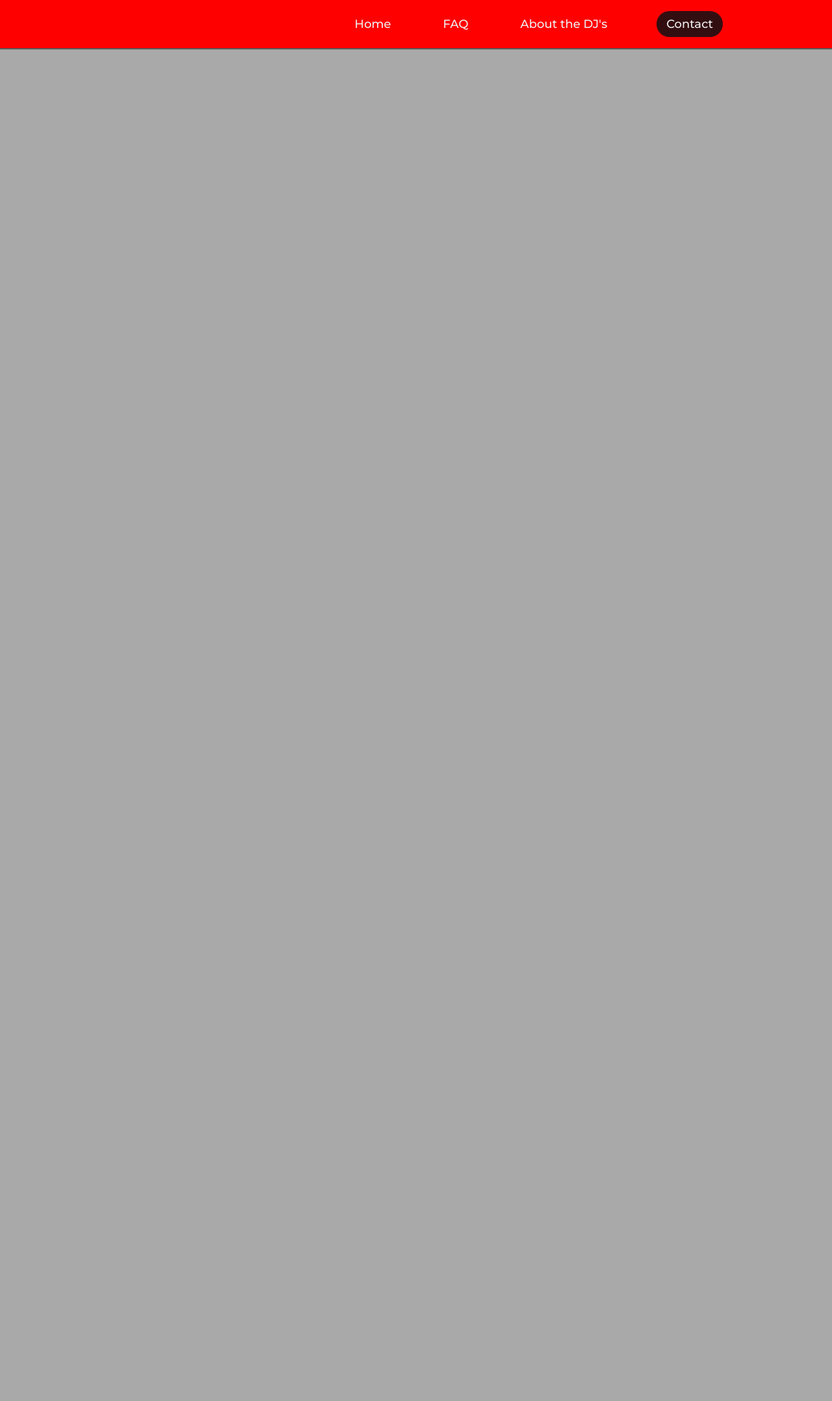
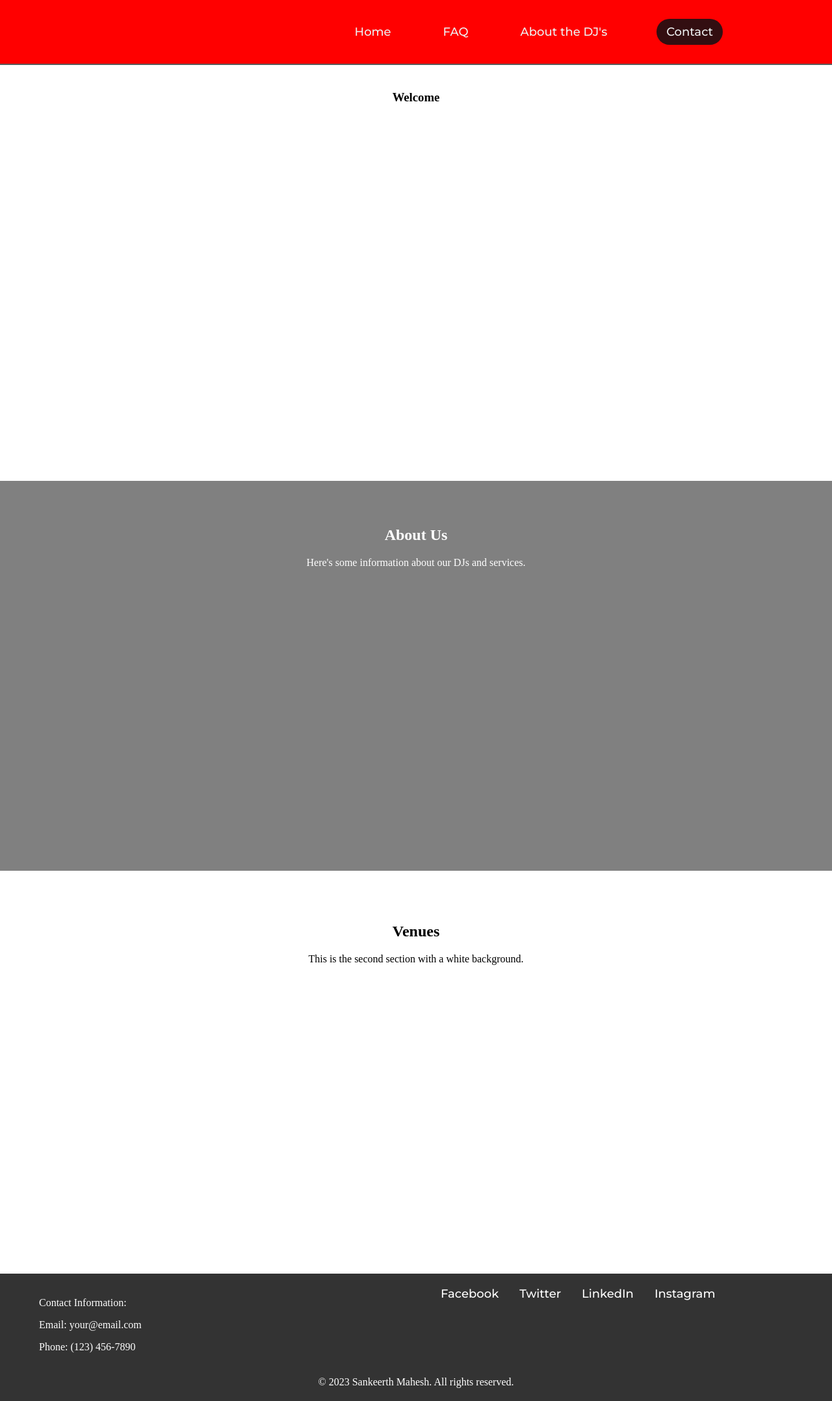
Before and after one commit to samahesh56/dj-web-design, a Flask app: page / in a window 1280 px wide. Shown: the whole page at 65% size. Before the commit the page ends 76 px from the top, so only its background shows below. Run offline with Flask 3, Linux system fonts and the light colour scheme.

Commit message:
more bugfixes

```diff
--- a/website/static/css/styles.css
+++ b/website/static/css/styles.css
@@ -1,18 +1,20 @@
 /* Font Import from Google Fonts */
 @import url('https://fonts.googleapis.com/css2?family=Montserrat:wght@500&display=swap');
 
-/* DEFAULT Styles for Navigation Links and Button (Hamburger-Style Navbar) */
+
+/* Default Styles for Navigation Links and Button (Hamburger-Style Navbar) */
 li, a, button {
     font-family: "Montserrat", sans-serif;
     font-weight: 500;
     font-size: 18px;
     color: #edf0f1;
     text-decoration: none;
-    list-style: none; /* Removes bullet points */
+    list-style: none; /* Remove bullet points */
     display: inline; /* Display as inline elements */
     margin-right: 20px; /* Increase spacing between navigation links */
     margin-left: 18px; /* Move the navigation links to the left */
 }
+
 
 /* Header Styles */
 header {
@@ -20,23 +22,20 @@
     top: 0;
     left: 0;
     right: 0;
-    display: flex; /* css Flexbox integration, allows for auto-alignment of elements */
-    justify-content: space-between; /* All available space is inserted between the first and last items, pushing them to the container's opposing ends*/
+    display: flex;
+    justify-content: space-between;
     align-items: center;
-    padding: 10px 10%; /* space between content and border. */
-    background-color: red; /* Change background color of Navbar here */
-    border-bottom: 2px solid rgb(92, 89, 89); /* color of bottom border */
+    padding: 22px 10%;
+    background-color: red; /* Red background for the navbar */
+    border-bottom: 2px solid rgb(92, 89, 89);
 }
 
-/* Style for the rest of the website background */
-body {
-    background-color: darkgray; /* Change background color here */
-}
 
 /* Logo Styles */
 .logo {
     cursor: pointer;
 }
+
 
 /* Navigation Styles (Hamburger-Style Navbar) */
 .nav {
@@ -45,10 +44,12 @@
     margin-left: auto; /* Right-align the navigation links */
 }
 
+
 .burger {
     display: none; /* Hide the hamburger icon by default */
     cursor: pointer;
 }
+
 
 .bar {
     width: 25px;
@@ -57,6 +58,7 @@
     margin: 5px 0;
     transition: 0.4s;
 }
+
 
 /* Style for the "Contact" button */
 button {
@@ -68,9 +70,11 @@
     transition: background-color 0.3s ease; /* Add a smooth transition effect */
 }
 
+
 button:hover {
     background-color: rgba(0, 136, 169, 1); /* Darken the color when hovered */
 }
+
 
 /* Navigation link hover effect */
 .nav__links li a:hover {
@@ -78,16 +82,20 @@
     transition: color 0.3s ease; /* Add a smooth transition effect */
 }
 
+
 /* Media query for smaller screens (Hamburger-Style Navbar) */
 @media screen and (max-width: 768px) {
     .burger {
         display: block; /* Show the hamburger icon on smaller screens */
     }
 
+
     .nav__links {
         display: none; /* Hide the navigation links on smaller screens */
     }
 }
+
+
 
 
 /* Styles for Section 1 with a white background */
@@ -99,10 +107,12 @@
     min-height: 500px; /* Increase the section height */
 }
 
+
 .section-white .content {
     max-width: 800px; /* Limit the content width */
     margin: 0 auto; /* Center the content horizontally */
 }
+
 
 /* Styles for Section 2 with a gray background */
 .section-gray {
@@ -113,11 +123,13 @@
     min-height: 500px; /* Increase the section height */
 }
 
+
 .section-gray .content {
     max-width: 800px; /* Limit the content width */
     margin: 0 auto; /* Center the content horizontally */
     color: white; /* Text color for this section */
 }
+
 
 /* Styles for the footer section */
 footer {
@@ -125,6 +137,7 @@
     color: white; /* Text color for the footer */
     padding: 20px 0; /* Adjust padding as needed */
 }
+
 
 .footer-content {
     max-width: 1200px; /* Limit the content width */
@@ -134,18 +147,22 @@
     align-items: flex-start;
 }
 
+
 .footer-info, .footer-links, .footer-social {
     flex: 1;
     padding: 0 20px;
 }
 
+
 .footer-links ul {
     list-style: none;
 }
 
+
 .footer-links ul li {
     margin-bottom: 10px; /* Adjust spacing between links */
 }
+
 
 .social-icon {
     display: inline-block;
@@ -154,11 +171,13 @@
     text-decoration: none;
 }
 
+
 /* Copyright notice */
 .copyright {
     text-align: center;
     margin-top: 20px; /* Adjust spacing from the footer content */
 }
+
 
 /* Additional styles to remove margin and padding for body and html */
 body, html {
@@ -167,7 +186,10 @@
 }
 
 
+
+
 /* Styles specific to the FAQ page */
+
 
 /* Styling the FAQ heading */
 .faq-page .faq-heading {
@@ -176,6 +198,7 @@
     margin-top: 50px;
 }
 
+
 /* Styling the FAQ paragraph */
 .faq-page .faq-paragraph {
     font-size: 16px;
@@ -183,10 +206,13 @@
     margin-bottom: 30px;
 }
 
+
 /* Styling the FAQ list */
 .faq-page .faq-list {
     padding-left: 20px;
 }
+
+
 
 
 /* Styles specific to the About Us page */
@@ -196,10 +222,12 @@
     text-align: center;
 }
 
+
 .about-section .content {
     max-width: 800px; /* Limit the content width */
     margin: 0 auto; /* Center the content horizontally */
 }
+
 
 /* Custom styles for About Us heading */
 .about-heading {
@@ -208,6 +236,7 @@
     margin-top: 20px;
 }
 
+
 /* Custom styles for About Us paragraphs */
 .about-paragraph {
     font-size: 18px;
--- a/website/templates/home.html
+++ b/website/templates/home.html
@@ -1,30 +1,12 @@
-<!DOCTYPE html>
-<html lang="en">
-<head>
-    <meta charset="UTF-8">
-    <meta http-equiv="X-UA-Compatible" content="IE=edge">
-    <meta name="description" content="">
-    <meta name="viewport" content="width=device-width, initial-scale=1.0">
-    <link rel="stylesheet" href="{{ url_for('static', filename='css/styles.css') }}">
-    <!-- Add logo in the 'img' folder and update the 'src' attribute -->
-    <link rel="icon" href="{{ url_for('static', filename='img/favicon.ico') }}">
-</head>
-<body>
-    <header>
-        <nav class="nav">
-            <ul class="nav__links">
-                <li><a href="#">Home</a></li> <!-- change "#" later for route navigation-->
-                <li><a href="#">FAQ</a></li>
-                <li><a href="#">About the DJ's</a></li>
-            </ul>
-            <a class="cta" href="#"><button>Contact</button></a>
-        </nav>
-        <div class="burger"> <!-- "burger" initiation, bars added for routes -->
-            <div class="bar"></div>
-            <div class="bar"></div>
-            <div class="bar"></div>
+
+{% extends "base.html" %}
+
+{% block content %}
+    <!-- Add your About Us content here -->
+    <section class="section-white">
+        <div class="content">
+            <h1>Welcome</h1>
         </div>
-    </header>
-    <script src="{{ url_for('static', filename='scripts.js') }}"></script> <!-- script call for smooth scrolling -->
-</body>
-</html>
+    </section>
+    <!-- Add more About Us content as needed -->
+{% endblock %}
```
